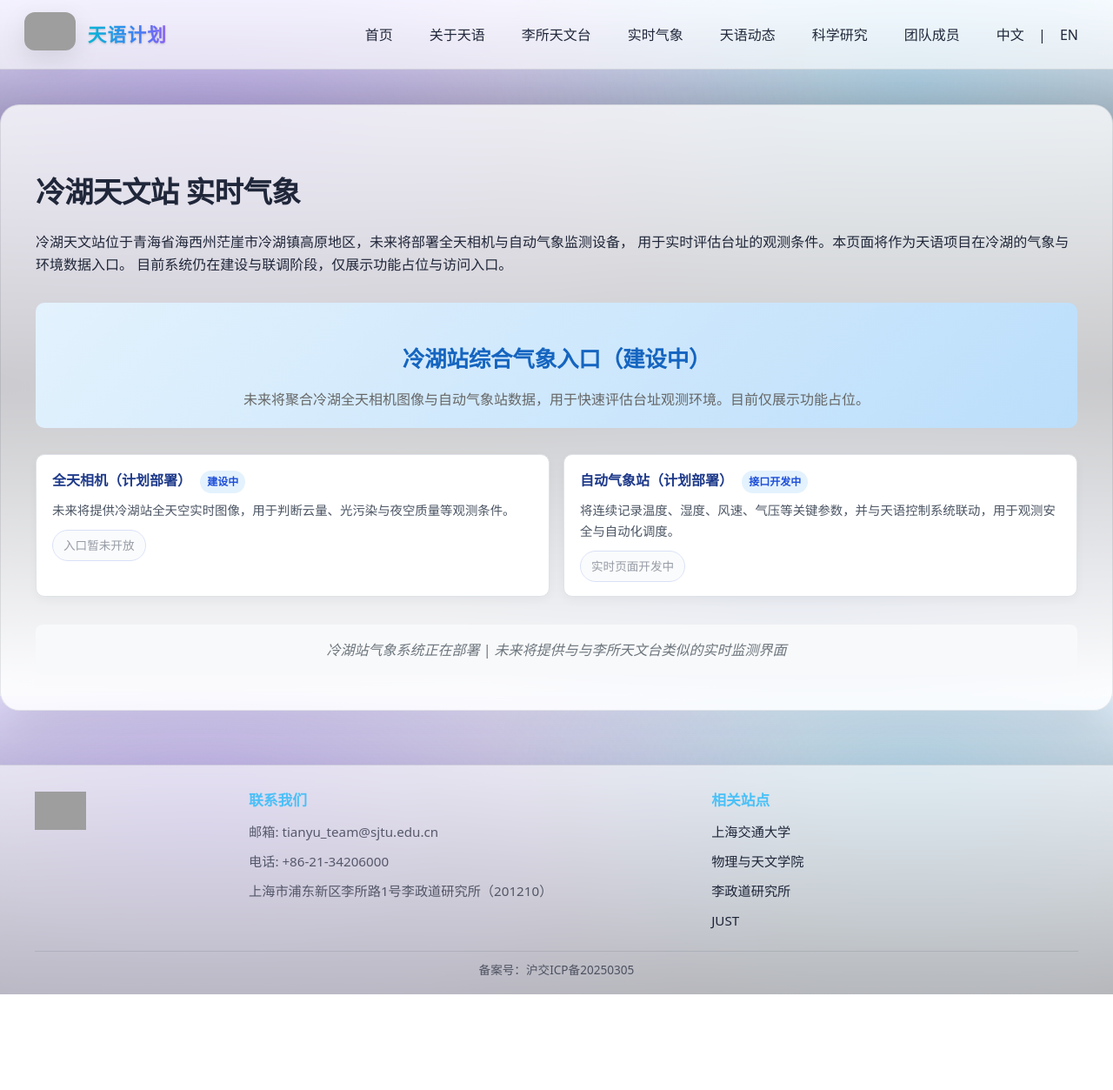
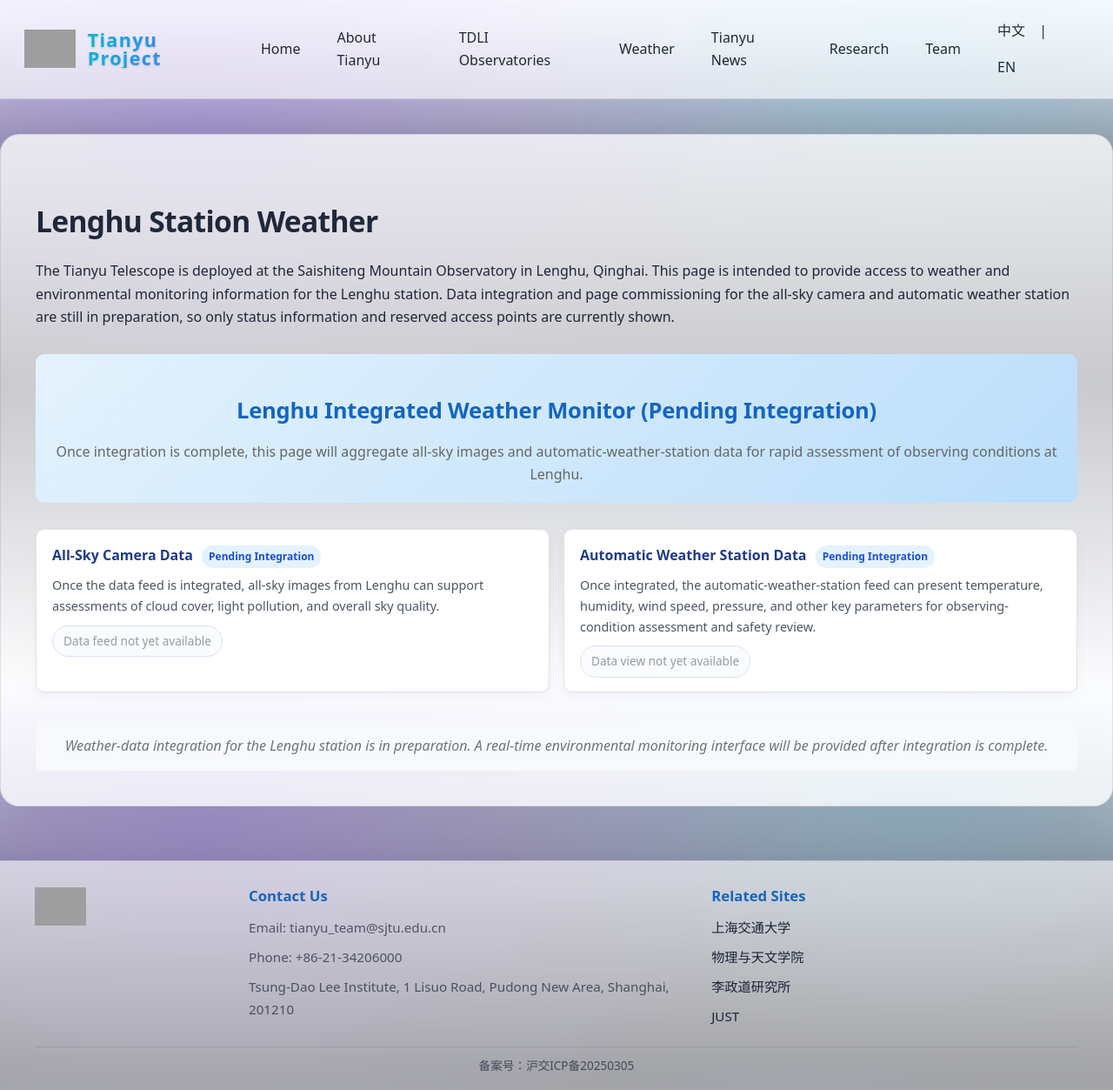
Before and after one commit to UmutMahmut/tianyu-website, a Flask app: page /weather/lenghu in a window 1280 px wide. Shown: the whole page at 87% size. Before the commit the page ends 1143 px from the top, so only its background shows below. Run offline with Flask 3, Linux system fonts and the light colour scheme; the visitor is signed in with stand-in values (Sample User, id 1); grey boxes are pictures that could not be loaded.

Commit message:
Sync website snapshot from /srv/tianyu-site 2026-07-21 16:00:50

```diff
--- a/app/data/justp_team.json
+++ b/app/data/justp_team.json
@@ -3,7 +3,7 @@
         "name": "冯发波",
         "name_en": "Fabo Feng",
         "position": "首席研究员",
-        "position_en": "Principle Investigator",
+        "position_en": "Principal Investigator",
         "description": "",
         "description_en": "",
         "image": "ffb.jpg"
@@ -21,7 +21,7 @@
         "name": "党政明",
         "name_en": "Zhengming Dang",
         "position": "自动化控制",
-        "position_en": "Automatic Engineer",
+        "position_en": "Automation Engineer",
         "description": "",
         "description_en": "",
         "image": "dzm.jpg"
@@ -30,7 +30,7 @@
         "name": "玉米提·麦合木提",
         "name_en": "Umut Mahmut",
         "position": "合作协调",
-        "position_en": "Cooperation Coordinator",
+        "position_en": "Collaboration Coordinator",
         "description": "",
         "description_en": "",
         "image": "umut.jpg"
--- a/app/routes.py
+++ b/app/routes.py
@@ -54,7 +54,7 @@ lang_map = {
         'gallery': '画廊',
         'research': '科学研究',
         'news_placeholder': '项目最新进展、会议活动、建设动态等将发布于此。',
-        'research_placeholder': '论文发表、数据发布、科学成果将在本页面集中展示。',
+        'research_placeholder': '本页汇总天语项目白皮书、论文发表与数据开放信息。',
         'weather': '实时气象',
         'tdli_weather': '源启实时气象',
         'lenghu': '冷湖天文站',
@@ -77,8 +77,8 @@ lang_map = {
         'published': '已发表',
         'accepted': '已接收',
         'under_review': '审稿中',
-        'data_policy': '数据开放计划',
-        'data_policy_description': '天语项目计划在未来建设完毕后开放观测数据，并提供 API 和数据处理平台',
+        'data_policy': '数据访问与开放',
+        'data_policy_description': '天语项目的数据访问与开放机制将根据设备联调、科学运行和数据处理系统建设进展逐步完善。',
         'outreach_placeholder': '该部分内容尚在开发中，敬请期待！'
     },
     'en': {
@@ -102,7 +102,7 @@ lang_map = {
         'gallery': 'Gallery',
         'research': 'Research',
         'news_placeholder': 'Latest updates, events, and construction progress will be published here.',
-        'research_placeholder': 'Scientific publications and data releases will be featured here.',
+        'research_placeholder': 'This page summarizes the Tianyu Project whitepaper, publications, and data-access information.',
         'weather': 'Weather',
         'tdli_weather': 'Yuanqi Real-time Weather',
         'lenghu': 'Lenghu Station',
@@ -125,8 +125,8 @@ lang_map = {
         'published': 'Published',
         'accepted': 'Accepted',
         'under_review': 'Under Review',
-        'data_policy': 'Data Sharing Policy',
-        'data_policy_description': 'The Tianyu Project plans to open observation data after completion, providing API and data processing platforms',
+        'data_policy': 'Data Access and Release',
+        "data_policy_description": "The Tianyu Project's data-access and release framework will be developed progressively as telescope commissioning, science operations, and data-processing capabilities mature.",
         'outreach_placeholder': 'This section is under development. Stay tuned!'
     }
 }
--- a/app/static/css/design-system.css
+++ b/app/static/css/design-system.css
@@ -177,10 +177,11 @@ header {
 .header-left { display: flex; align-items: center; gap: 14px; }
 
 header img {
+  display: block;
   height: 44px;
   width: auto;
-  border-radius: 12px;
-  box-shadow: var(--ty-shadow-sm);
+  border-radius: 0;
+  box-shadow: none;
 }
 
 .site-title {
@@ -374,7 +375,7 @@ footer {
 .footer-section h3 {
   margin: 0 0 10px 0;
   font-size: 1.05rem;
-  color: rgba(56,189,248,0.90);
+  color: #1565c0;
 }
 
 .footer-section ul {
--- a/app/templates/_partials/home_body.html
+++ b/app/templates/_partials/home_body.html
@@ -4,9 +4,9 @@
       <h2 class="home-h2">{% if is_zh %}项目概述{% else %}Project Overview{% endif %}</h2>
       <p class="home-paragraph">
         {% if is_zh %}
-          天语望远镜是上海交通大学李政道研究所与中国科学院上海天文台联合研制的时域巡天专用 1 米光学望远镜，部署于青海冷湖赛什腾山观测站。项目围绕类木冷巨行星搜寻，以及超新星、近地天体等瞬变天象的捕捉，利用大视场、高通光效率和高精度跟踪能力开展时间域光学观测。项目名称源于李政道先生提出的“以天之语，解物之道”。
+          天语望远镜是上海交通大学李政道研究所与中国科学院上海天文台联合研制的时域巡天专用 1 米光学望远镜，部署于青海冷湖赛什腾山观测站。项目重点搜寻类木冷巨行星，并捕捉超新星、近地天体等瞬变天象，依托大视场、高光学效率和高精度跟踪能力开展时间域光学观测。项目名称源于李政道先生提出的“以天之语，解物之道”。
         {% else %}
-          The Tianyu Telescope is a 1-m optical telescope dedicated to time-domain surveys, jointly developed by the Tsung-Dao Lee Institute at Shanghai Jiao Tong University and the Shanghai Astronomical Observatory, Chinese Academy of Sciences. Deployed at the Saishiteng Mountain Observatory in Lenghu, Qinghai, its science program centers on searches for cold Jupiters and the capture of transient celestial phenomena, including supernovae and near-Earth object passages, using wide-field, high-optical-throughput observations with high-precision tracking. Its name is inspired by Tsung-Dao Lee's idea, “From the Language of Heaven to the Rationale of Matter.”
+          The Tianyu Telescope is a 1-m optical telescope dedicated to time-domain surveys, jointly developed by the Tsung-Dao Lee Institute at Shanghai Jiao Tong University and the Shanghai Astronomical Observatory, Chinese Academy of Sciences. Deployed at the Saishiteng Mountain Observatory in Lenghu, Qinghai, its science program focuses on searches for cold Jupiters and on detecting supernovae, near-Earth objects, and other transient phenomena. The telescope combines a wide field of view, high optical throughput, and high-precision tracking for time-domain optical observations. Its name is inspired by Tsung-Dao Lee's idea, “From the Language of Heaven to the Rationale of Matter.”
         {% endif %}
       </p>
 
--- a/app/templates/_partials/home_hero.html
+++ b/app/templates/_partials/home_hero.html
@@ -15,7 +15,7 @@
         {% if is_zh %}
           天语望远镜是由上海交通大学李政道研究所与中国科学院上海天文台联合研制、部署于青海冷湖赛什腾山观测站的时域巡天专用 1 米光学望远镜，核心科学目标是搜寻类木冷巨行星，并捕捉超新星、近地天体等瞬变天象。
         {% else %}
-          The Tianyu Telescope is a 1-m optical telescope dedicated to time-domain surveys. Jointly developed by the Tsung-Dao Lee Institute at Shanghai Jiao Tong University and the Shanghai Astronomical Observatory, Chinese Academy of Sciences, it is deployed at the Saishiteng Mountain Observatory in Lenghu, Qinghai. Its core science goals are to search for cold Jupiters and capture transient celestial phenomena, including supernovae and near-Earth object passages.
+          The Tianyu Telescope is a 1-m optical telescope dedicated to time-domain surveys. Jointly developed by the Tsung-Dao Lee Institute at Shanghai Jiao Tong University and the Shanghai Astronomical Observatory, Chinese Academy of Sciences, it is deployed at the Saishiteng Mountain Observatory in Lenghu, Qinghai. Its core science goals are to search for cold Jupiters and detect supernovae, near-Earth objects, and other transient phenomena.
         {% endif %}
       </p>
 
--- a/app/templates/about/control.html
+++ b/app/templates/about/control.html
@@ -73,10 +73,10 @@
 
 {% else %}
 
-<h1>Observation and Electrical Control System</h1>
+<h1>Observation and Telescope Control System</h1>
 
 <p>
-  The Tianyu Telescope uses a distributed electrical control architecture for high-precision control of the azimuth axis,
+  The Tianyu Telescope uses a distributed control architecture for high-precision control of the azimuth axis,
   elevation axis, and motorized focusing mechanism. The system consists of direct-drive torque motors, servo drives,
   absolute optical encoders, and a high-performance motion controller.
 </p>
--- a/app/templates/base.html
+++ b/app/templates/base.html
@@ -22,7 +22,7 @@
 <body>
   <header>
     <div class="header-left">
-      <a href="/"><img src="{{ url_for('static', filename='images/logo.jpg') }}" alt="Logo"></a>
+      <a href="/"><img src="{{ url_for('static', filename='images/logo.svg') }}" alt="Logo"></a>
       <span class="site-title">
         {% if strings is defined %}
           {{ strings.title }}
--- a/app/templates/internal/login.html
+++ b/app/templates/internal/login.html
@@ -1,7 +1,7 @@
 {% extends 'base.html' %}
 
 {% block title %}
-  {% if session.get('lang') == 'en' %}
+  {% if session.get('lang', 'zh') == 'en' %}
     Internal Login - {{ strings.title if strings is defined else 'Tianyu Project' }}
   {% else %}
     内部网站登录 - {{ strings.title if strings is defined else '天语计划' }}
@@ -9,7 +9,7 @@
 {% endblock %}
 
 {% block content %}
-{% if session.get('lang') == 'zh' %}
+{% if session.get('lang', 'zh') == 'zh' %}
 
 <h1>内部网站登录</h1>
 
--- a/app/templates/news/outreach.html
+++ b/app/templates/news/outreach.html
@@ -1,3 +1,5 @@
+{% extends 'base.html' %}
+
 {% block title %}{{ strings.education_outreach }} - {{ strings.title }}{% endblock %}
 
 {% block content %}
--- a/app/templates/observe_system.html
+++ b/app/templates/observe_system.html
@@ -739,7 +739,7 @@
         </div>
 
         <div class="card panel">
-          <h2>调焦系统与赤道仪/圆顶</h2>
+          <h2>调焦系统、地平式机架与圆顶</h2>
           <div class="form-row">
             <div class="pill full-width">Focuser 温度：<span data-id="focus_temp">18.3 °C</span></div>
             <div class="pill full-width">温补：<span data-id="focus_comp">ON</span>（系数 <span data-id="focus_k">15 steps/°C</span>）</div>
@@ -748,7 +748,7 @@
             <div class="pill full-width">Az/Alt：<span data-id="az_alt">187.3°, 62.4°</span></div>
             <div class="pill full-width">Hour Angle：<span data-id="ha">+01:23:45</span></div>
             <div class="pill full-width">Tracking：<span data-id="trk">0.85"/s</span></div>
-            <div class="pill full-width">Pier Side：<span data-id="pier">East</span></div>
+            <div class="pill full-width">机架类型：<span data-id="mount_type">Alt-Az</span></div>
             <div class="pill full-width">Rotator：<span data-id="rot_mode">Field Angle</span> / Homed：<span data-id="rot_homed">Yes</span> / 限位：<span data-id="rot_limit">Normal</span></div>
             <div class="pill full-width">Dome Az：<span data-id="dome_az">188.1°</span> / Shutter：<span data-id="dome_shutter">Open</span></div>
             <div class="pill full-width">Dome 跟随误差：<span data-id="dome_err">0.8 °</span></div>
--- a/app/templates/tdli_observatories/yuanqi.html
+++ b/app/templates/tdli_observatories/yuanqi.html
@@ -139,7 +139,7 @@
 <h2>设备与建设规划</h2>
 <ul class="tdli-spec-list">
   <li>已先行安装 30 cm 口径望远镜，用于初步观测与科普活动。</li>
-  <li>50 cm 大口径望远镜安装工作已进入收尾阶段，预计将很快正式投入使用。</li>
+  <li>50 cm 口径望远镜已完成安装，并正在开展观测运行与系统联调。</li>
   <li>平台后续规划包括望远镜阵列建设，以及与冷湖 JUST-P 的远程联动与合作展示。</li>
 </ul>
 
@@ -261,7 +261,7 @@
 <h2>Instrumentation and Planning</h2>
 <ul class="tdli-spec-list">
   <li>A 30 cm telescope has already been installed for initial observing and outreach activities.</li>
-  <li>The installation of the 50 cm telescope is nearing completion, and it is expected to enter formal operation soon.</li>
+  <li>The 50 cm telescope has been installed and is undergoing observing operations and system integration.</li>
   <li>Future planning also includes a telescope array and remote linkage with JUST-P in Lenghu.</li>
 </ul>
 
--- a/app/templates/weather/lenghu.html
+++ b/app/templates/weather/lenghu.html
@@ -4,32 +4,31 @@
 {% block content %}
 <h1>{{ strings.lenghu }} {{ strings.weather }}</h1>
 
-{% if session.get('lang') == 'zh' %}
+{% if session.get('lang', 'zh') == 'zh' %}
 <p>
-冷湖天文站位于青海省海西州茫崖市冷湖镇高原地区，未来将部署全天相机与自动气象监测设备，
-用于实时评估台址的观测条件。本页面将作为天语项目在冷湖的气象与环境数据入口。
-目前系统仍在建设与联调阶段，仅展示功能占位与访问入口。
+天语望远镜已部署于青海冷湖赛什腾山观测站。本页面用于汇总冷湖站的气象与环境监测信息。
+全天相机和自动气象站的数据接入与页面联调仍在准备中，因此目前仅展示状态说明和预留入口。
 </p>
 {% else %}
 <p>
-The Lenghu station is located on the high plateau near Lenghu Town, Qinghai Province.
-It will host an all-sky camera and an automatic weather station to monitor observing
-conditions in real time. This page serves as the entry point for Tianyu's environmental
-data at Lenghu. The system is still under deployment and commissioning, so only
-placeholders and future access points are shown for now.
+The Tianyu Telescope is deployed at the Saishiteng Mountain Observatory in Lenghu, Qinghai.
+This page is intended to provide access to weather and environmental monitoring information
+for the Lenghu station. Data integration and page commissioning for the all-sky camera and
+automatic weather station are still in preparation, so only status information and reserved
+access points are currently shown.
 </p>
 {% endif %}
 
 <div style="background: linear-gradient(135deg, #e3f2fd 0%, #bbdefb 100%); padding: 20px; border-radius: 10px; margin: 30px 0;">
   <h2 style="color: #1565c0; margin-bottom: 12px; text-align: center;">
-    {% if session.get('lang') == 'zh' %}冷湖站综合气象入口（建设中）{% else %}Lenghu Integrated Weather Monitor (In Preparation){% endif %}
+    {% if session.get('lang', 'zh') == 'zh' %}冷湖站综合气象入口（准备中）{% else %}Lenghu Integrated Weather Monitor (Pending Integration){% endif %}
   </h2>
   <p style="text-align: center; margin: 0; color: #666;">
-    {% if session.get('lang') == 'zh' %}
-    未来将聚合冷湖全天相机图像与自动气象站数据，用于快速评估台址观测环境。目前仅展示功能占位。
+    {% if session.get('lang', 'zh') == 'zh' %}
+    接入完成后，本页面将汇总冷湖全天相机图像与自动气象站数据，用于快速评估台址观测环境。
     {% else %}
-    This page will aggregate all-sky images and AWS metrics at Lenghu for quick
-    assessment of site conditions. For now it only shows placeholder cards.
+    Once integration is complete, this page will aggregate all-sky images and automatic-weather-station data
+    for rapid assessment of observing conditions at Lenghu.
     {% endif %}
   </p>
 </div>
@@ -97,43 +96,42 @@ placeholders and future access points are shown for now.
     <!-- 全天相机卡片 -->
     <div class="lh-card">
       <h3>
-        {% if session.get('lang') == 'zh' %}全天相机（计划部署）{% else %}All-Sky Camera (Planned){% endif %}
+        {% if session.get('lang', 'zh') == 'zh' %}全天相机数据{% else %}All-Sky Camera Data{% endif %}
         <span class="lh-tag">
-          {% if session.get('lang') == 'zh' %}建设中{% else %}In Preparation{% endif %}
+          {% if session.get('lang', 'zh') == 'zh' %}待接入{% else %}Pending Integration{% endif %}
         </span>
       </h3>
       <p class="lh-desc">
-        {% if session.get('lang') == 'zh' %}
-        未来将提供冷湖站全天空实时图像，用于判断云量、光污染与夜空质量等观测条件。
+        {% if session.get('lang', 'zh') == 'zh' %}
+        数据接入后，可提供冷湖站全天空图像，用于辅助判断云量、光污染和夜空质量等观测条件。
         {% else %}
-        A future all-sky camera will provide real-time sky images at Lenghu to assess
-        cloud coverage, light pollution, and overall sky quality.
+        Once the data feed is integrated, all-sky images from Lenghu can support assessments of
+        cloud cover, light pollution, and overall sky quality.
         {% endif %}
       </p>
       <a class="lh-btn disabled">
-        {% if session.get('lang') == 'zh' %}入口暂未开放{% else %}Endpoint not yet online{% endif %}
+        {% if session.get('lang', 'zh') == 'zh' %}数据入口尚未开放{% else %}Data feed not yet available{% endif %}
       </a>
     </div>
 
     <!-- 自动气象站卡片 -->
     <div class="lh-card">
       <h3>
-        {% if session.get('lang') == 'zh' %}自动气象站（计划部署）{% else %}Automatic Weather Station (Planned){% endif %}
+        {% if session.get('lang', 'zh') == 'zh' %}自动气象站数据{% else %}Automatic Weather Station Data{% endif %}
         <span class="lh-tag">
-          {% if session.get('lang') == 'zh' %}接口开发中{% else %}API in Development{% endif %}
+          {% if session.get('lang', 'zh') == 'zh' %}待接入{% else %}Pending Integration{% endif %}
         </span>
       </h3>
       <p class="lh-desc">
-        {% if session.get('lang') == 'zh' %}
-        将连续记录温度、湿度、风速、气压等关键参数，并与天语控制系统联动，用于观测安全与自动化调度。
+        {% if session.get('lang', 'zh') == 'zh' %}
+        数据接入后，可展示温度、湿度、风速和气压等关键参数，为观测条件评估和安全判断提供参考。
         {% else %}
-        The AWS will continuously record temperature, humidity, wind speed, pressure
-        and other key parameters, and will be integrated with the Tianyu control
-        system for safety checks and scheduling.
+        Once integrated, the automatic-weather-station feed can present temperature, humidity, wind speed,
+        pressure, and other key parameters for observing-condition assessment and safety review.
         {% endif %}
       </p>
       <a class="lh-btn disabled">
-        {% if session.get('lang') == 'zh' %}实时页面开发中{% else %}Real-time view under development{% endif %}
+        {% if session.get('lang', 'zh') == 'zh' %}数据页面尚未开放{% else %}Data view not yet available{% endif %}
       </a>
     </div>
   </div>
@@ -141,11 +139,11 @@ placeholders and future access points are shown for now.
 
 <div style="text-align: center; margin-top: 32px; padding: 16px; background: #f8f9fa; border-radius: 8px;">
   <p style="color: #6c757d; font-style: italic; margin:0;">
-    {% if session.get('lang') == 'zh' %}
-    冷湖站气象系统正在部署 | 未来将提供与与李所天文台类似的实时监测界面
+    {% if session.get('lang', 'zh') == 'zh' %}
+    冷湖站气象数据接入正在准备中，完成后将提供实时环境监测界面。
     {% else %}
-    The Lenghu weather system is under deployment and will later provide a
-    real-time interface similar to the TDLI Observatory page.
+    Weather-data integration for the Lenghu station is in preparation. A real-time environmental
+    monitoring interface will be provided after integration is complete.
     {% endif %}
   </p>
 </div>
```
Also changed, not shown: app/templates/about/lenghu.html (+8 -8 lines), app/templates/about/overview.html (+6 -6 lines), app/templates/team/members.html (+9 -8 lines).
